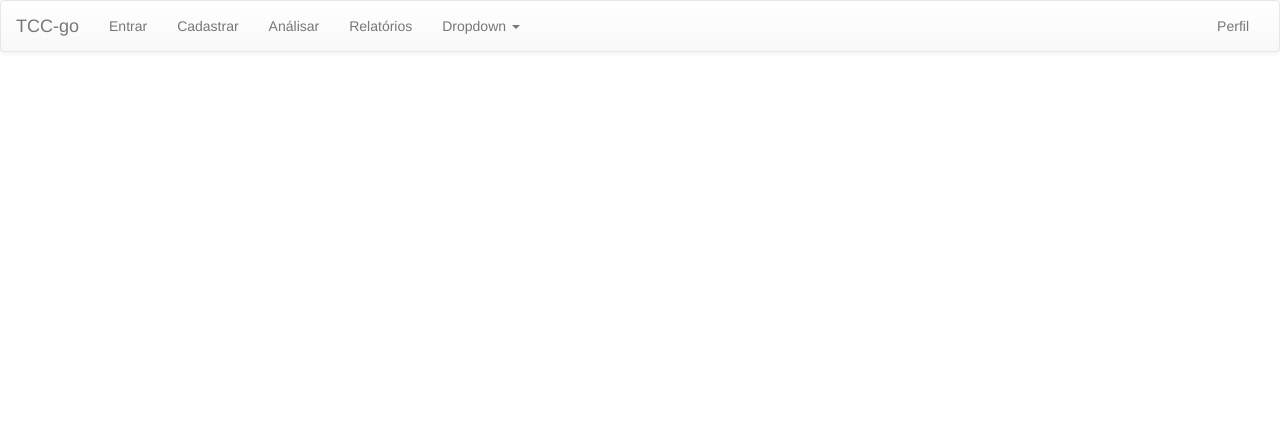
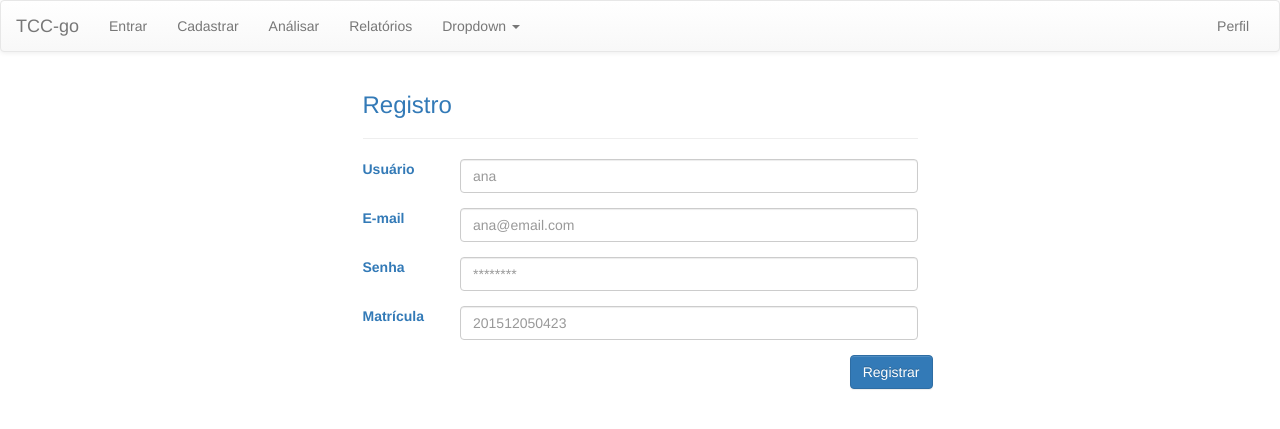
Before and after one commit to arleyribeiro/TCCgo, a Django app: template TCCgo/templates/register.html in a window 1280 px wide. Shown: the top 429 px of the page. Run offline with Django 3.2, Linux system fonts and the light colour scheme; the template is opened without the code that fills it, so the values that code supplies are empty; parts of the project's set-up code (start-up, migrations or seed data) failed here and were passed over; some libraries are stand-ins or nearby versions.

Commit message:
Esboço da tela de cadastrar usuário.

```diff
--- a/TCCgo/templates/register.html
+++ b/TCCgo/templates/register.html
@@ -7,9 +7,50 @@
 
 <div class="container">
   <div class="row">
-
+    <div class="col-md-3"></div>
+    <div class="col-md-6">
+      <h3>Registro</h3>
+      <hr>
+    </div>
+    <div class="col-md-3"></div>
   </div>
-</div>
+  <div class="row">
+    <div class="col-md-3"></div>
+    <div class="col-md-6">
+      <form>
+        <div class="form-group row">
+          <label for="user" class="col-md-2 col-form-label">Usuário</label>
+          <div class="col-md-10">
+            <input type="text" class="form-control" id="user" name="user" placeholder="ana">
+          </div>
+        </div>
+        <div class="form-group row">
+          <label for="email" class="col-md-2 col-form-label">E-mail</label>
+          <div class="col-md-10">
+            <input type="email" class="form-control" id="email" placeholder="ana@email.com">
+          </div>
+        </div>
+        <div class="form-group row">
+          <label for="password" class="col-md-2 col-form-label">Senha</label>
+          <div class="col-md-10">
+            <input type="password" class="form-control" id="password" placeholder="********">
+          </div>
+        </div>
+        <div class="form-group row">
+          <label for="enroll_number" class="col-md-2 col-form-label">Matrícula</label>
+          <div class="col-md-10">
+            <input type="text" class="form-control" id="enroll_number" placeholder="201512050423">
+          </div>
+        </div>
+        <div class="form-group row">
+          <div class="text-right">
+            <button type="submit" class="btn btn-primary">Registrar</button>
+          </div>
+        </div>
+      </form>
+    </div>
+    <div class="col-md-3"></div>
+  </div>
 </div>
 {% endblock %}
 
```
